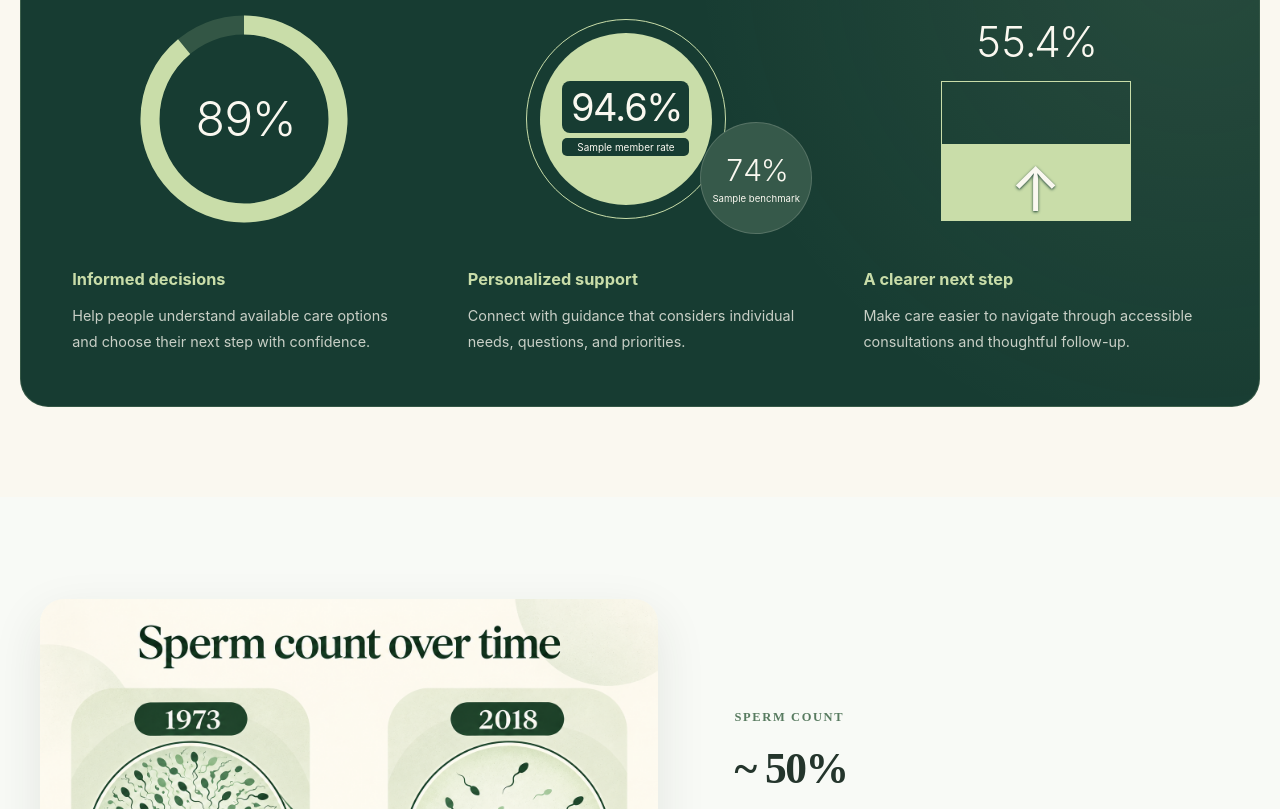
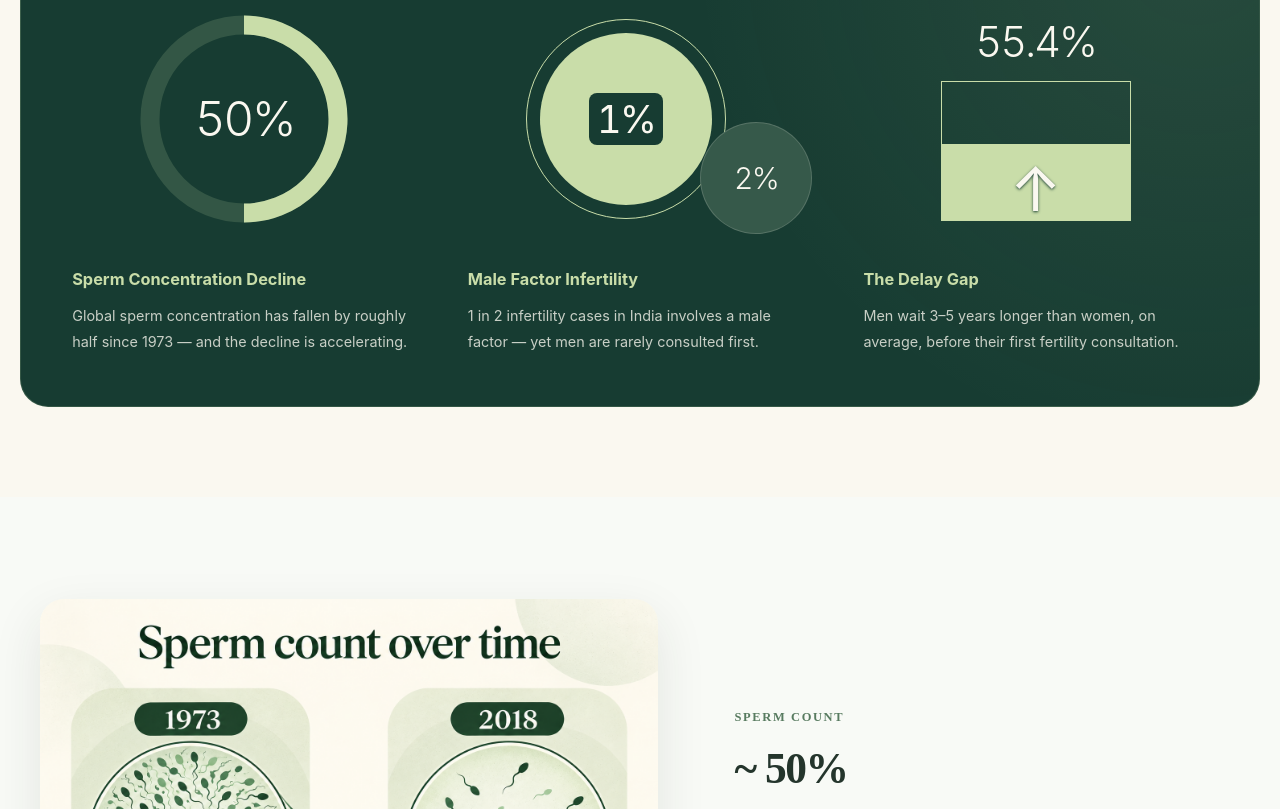
Before and after one commit to harshguptaji/QYX_Project, a React app in the folder frontend/: page / in a window 1280 px wide. Shown: the part 1400-2209 px from the top of the page. Built offline with nearby package versions, Linux system fonts and the light colour scheme; the HTML template or start-up script is replaced by a standard one.

Commit message:
Stats Update

```diff
--- a/frontend/src/components/CareOutcomes.jsx
+++ b/frontend/src/components/CareOutcomes.jsx
@@ -4,9 +4,9 @@ import "../style/CareOutcomes.css";
 
 const metrics = {
   headline: 60,
-  intention: 89,
-  memberRate: 94.6,
-  comparisonRate: 74,
+  intention: 50,
+  memberRate: 1,
+  comparisonRate: 2,
   outcomeRate: 55.4,
 };
 
@@ -208,11 +208,10 @@ export default function CareOutcomes() {
               </span>
             </div>
 
-            <h3>Informed decisions</h3>
+            <h3> Sperm Concentration Decline</h3>
 
             <p>
-              Help people understand available care options and
-              choose their next step with confidence.
+              Global sperm concentration has fallen by roughly half since 1973 — and the decline is accelerating.
             </p>
           </article>
 
@@ -236,7 +235,7 @@ export default function CareOutcomes() {
                     {percentage(metrics.memberRate)}
                   </span>
 
-                  <small>Sample member rate</small>
+                  {/* <small>Sample member rate</small> */}
                 </div>
               </div>
 
@@ -245,15 +244,14 @@ export default function CareOutcomes() {
                   {percentage(metrics.comparisonRate)}
                 </span>
 
-                <small>Sample benchmark</small>
+                {/* <small>Sample benchmark</small> */}
               </div>
             </div>
 
-            <h3>Personalized support</h3>
+            <h3>Male Factor Infertility</h3>
 
             <p>
-              Connect with guidance that considers individual
-              needs, questions, and priorities.
+              1 in 2 infertility cases in India involves a male factor — yet men are rarely consulted first.
             </p>
           </article>
 
@@ -288,11 +286,10 @@ export default function CareOutcomes() {
               </div>
             </div>
 
-            <h3>A clearer next step</h3>
+            <h3>The Delay Gap</h3>
 
             <p>
-              Make care easier to navigate through accessible
-              consultations and thoughtful follow-up.
+              Men wait 3–5 years longer than women, on average, before their first fertility consultation.
             </p>
           </article>
         </div>
```
